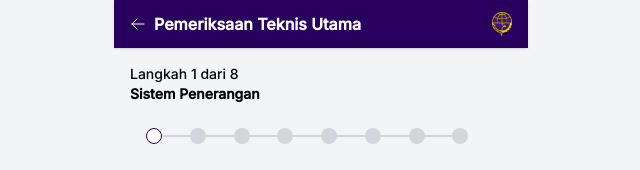
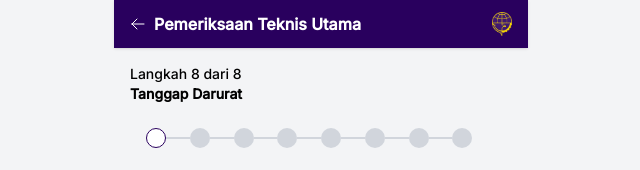
Before and after one commit to farhanangga/ramcek-nasional, a Next.js app: page /pemeriksaan/pemeriksaanTeknis/1-sistemPenerangan in a window 1280 px wide. Shown: the top 170 px of the page, without its empty margins (319-959 px from the left). Built offline with nearby package versions, Linux system fonts and the light colour scheme.

Commit message:
FIXED STRAPPER PT 1

```diff
--- a/src/app/pemeriksaan/pemeriksaanTeknis/1-sistemPenerangan/page.tsx
+++ b/src/app/pemeriksaan/pemeriksaanTeknis/1-sistemPenerangan/page.tsx
@@ -163,23 +163,37 @@ export default function SistemPeneranganPage() {
         </div>
 
        {/* Stepper */}
-        <div className=" px-4 py-3 pt-16">
+        <div className="px-4 py-3 pt-16">
         <p className="text-sm text-black mb-6">
-            Langkah 1 dari 8 <br />
-            <span className="font-semibold">Sistem Penerangan</span>
+            Langkah 8 dari 8 <br />
+            <span className="font-semibold">Tanggap Darurat </span>
         </p>
+        <div className="flex items-center justify-between mx-4">
+            {[...Array(8)].map((_, idx) => {
+            const isCompleted = idx < 0; // step 1 & 2 selesai
+            const isActive = idx === 0;  // step 3 aktif
 
-          <div className="flex items-center justify-between mx-4">
-            {[...Array(8)].map((_, idx) => (
+            return (
                 <div key={idx} className="flex items-center w-full">
                 <div
-                  className={`flex items-center justify-center w-4 h-4 rounded-full text-xs font-bold
-                ${idx === 0 ? "bg-white border border-[#29005E]" : "bg-gray-300"}
+                    className={`flex items-center justify-center w-5 h-5 rounded-full text-[10px] font-bold
+                    ${isCompleted ? "bg-[#29005E] text-white" :
+                        isActive ? "bg-white border border-[#29005E] text-[#29005E]" :
+                        "bg-gray-300 text-transparent"}
                     `}
+                >
+                    {isCompleted ? "✓" : ""}
+                </div>
+
+                {idx < 7 && (
+                    <div
+                    className={`flex-1 h-0.5
+                        ${isCompleted ? "bg-[#29005E]" : "bg-gray-300"}`}
                     ></div>
-                {idx < 7 && <div className="flex-1 h-0.5 bg-gray-300"></div>}
+                )}
                 </div>
-            ))}
+            );
+            })}
         </div>
         </div>
 
```
Lines whose indentation alone changed are shown as unchanged.
